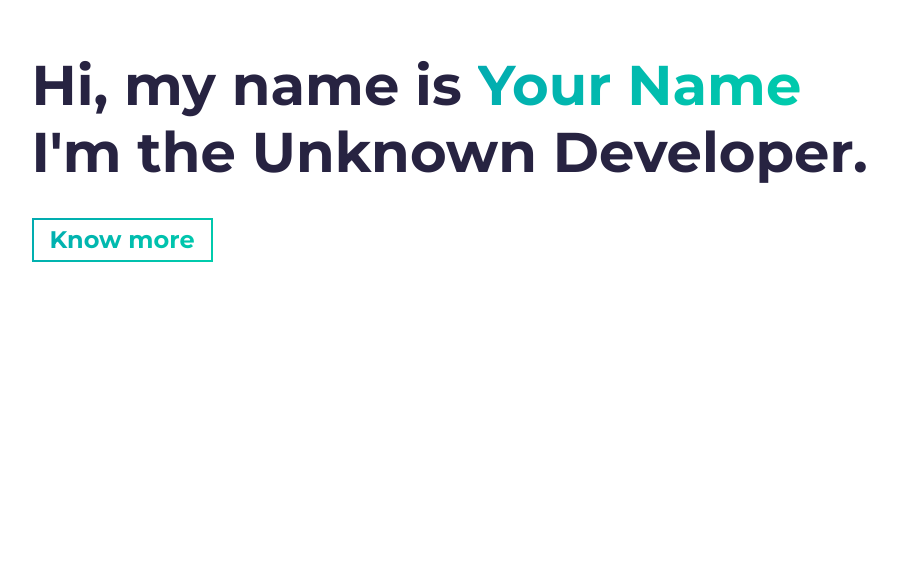
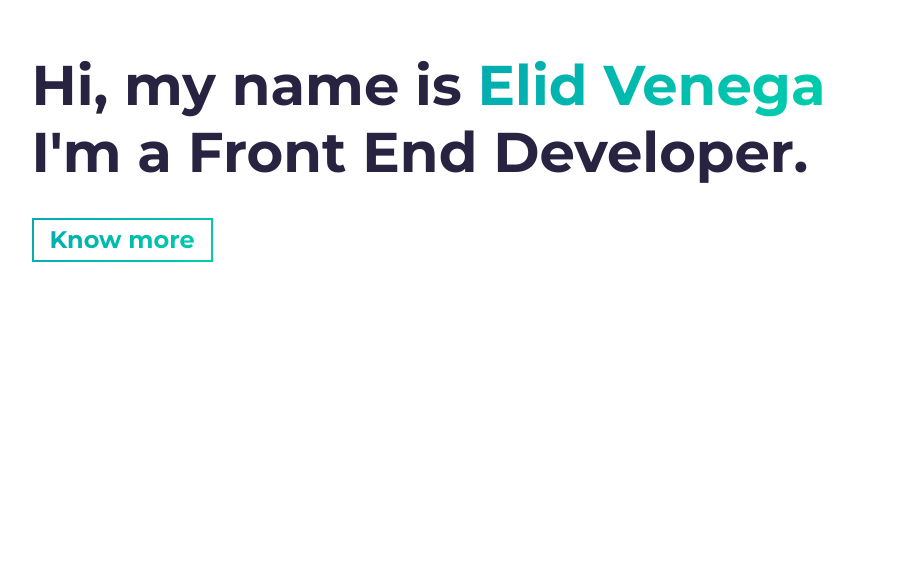
Before and after one commit to elidvenega/elidvenega_portfolio, a website built with Parcel: page src/index.html in a window 1280 px wide. Shown: the part 238-800 px from the top of the page, without its empty margins (46-943 px from the left). Built offline with nearby package versions, Linux system fonts and the light colour scheme.

Commit message:
Added name to portfolio

```diff
--- a/src/index.html
+++ b/src/index.html
@@ -1,14 +1,3 @@
-<!--
-  Hello!
-  -
-  Simplefolio is a clean and responsive portfolio template for Developers!
-  Created by Jacobo Martinez.
-  -
-  Github Repo: https://github.com/cobidev/simplefolio/
-  Readme: https://github.com/cobidev/simplefolio/README.md
-  -
-  For business & inquires, contact me -> jacobojavier98@gmail.com
--->
 <!DOCTYPE html>
 <html lang="en" class="sr">
   <head>
@@ -18,7 +7,7 @@
     <link rel="shortcut icon" type="image/png" href="assets/favicon.png" />
 
     <!-- Todo: put here your site title -->
-    <title>[Your name here] | Developer</title>
+    <title>[Elid Venega] | Developer</title>
     <!-- Todo: add some coding keywords below - e.g: (javascript, yourusername, etc) -->
     <meta name="keywords" content="[username], [name], skill" />
     <!-- Todo: improve your SEO by adding a small description of you -->
@@ -46,9 +35,9 @@
     <section id="hero" class="jumbotron">
       <div class="container">
         <h1 class="hero-title load-hidden">
-          Hi, my name is <span class="text-color-main">Your Name</span>
+          Hi, my name is <span class="text-color-main">Elid Venega</span>
           <br />
-          I'm the Unknown Developer.
+          I'm a Front End Developer.
         </h1>
         <p class="hero-cta load-hidden">
           <a rel="noreferrer" class="cta-btn cta-btn--hero" href="#about"
```
